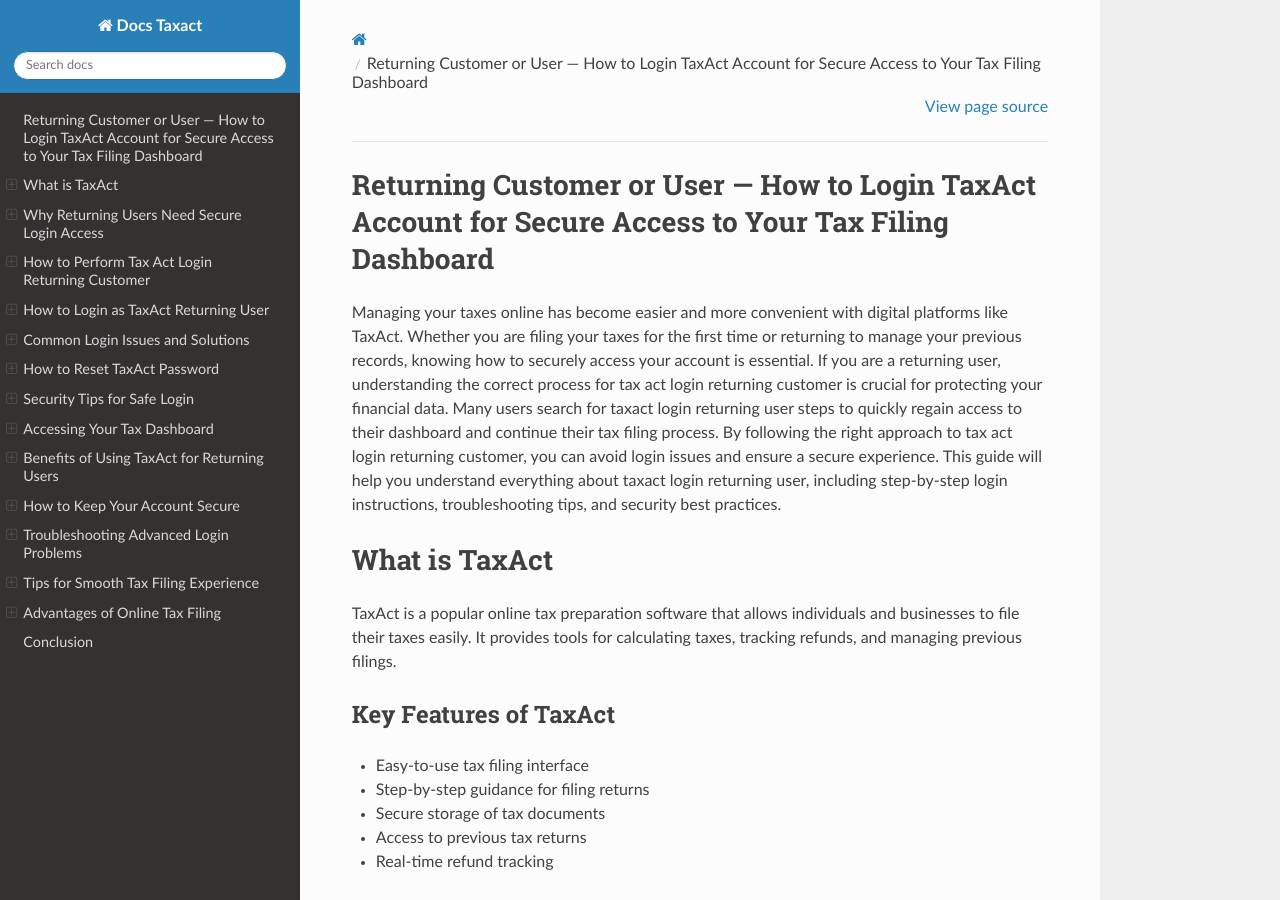
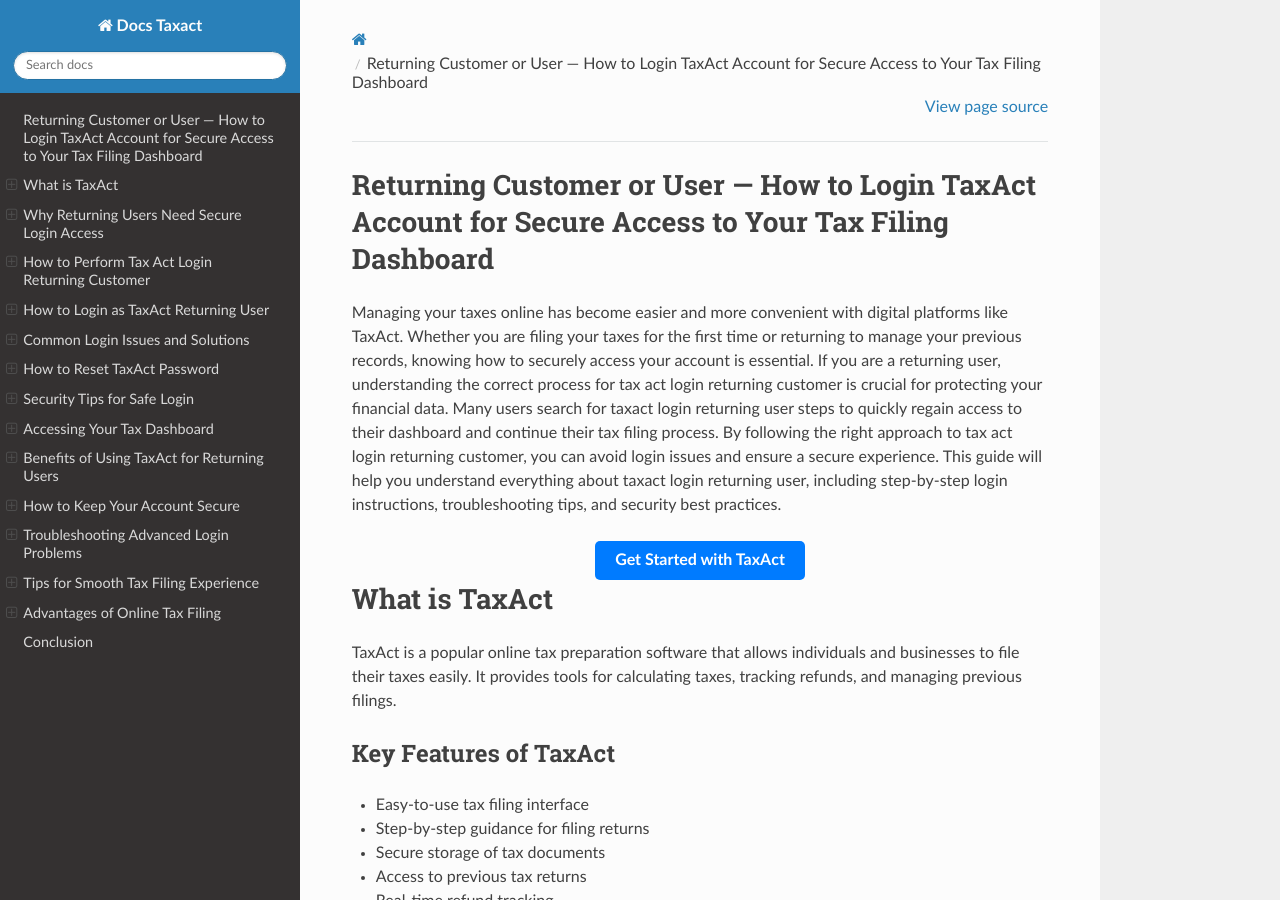
Before and after one commit to Baranceanu/docstaxact, a Sphinx documentation site: the page built from docs/index.rst, in a window 1280 px wide and 900 px high. Built offline with Sphinx 7.4.7 and the Read the Docs theme 3.1.0, drawn with Linux system fonts in a browser that asks for light colours.

Commit message:
Update index.rst

```diff
--- a/docs/index.rst
+++ b/docs/index.rst
@@ -2,6 +2,12 @@
 ======================================================================================================
 
 Managing your taxes online has become easier and more convenient with digital platforms like TaxAct. Whether you are filing your taxes for the first time or returning to manage your previous records, knowing how to securely access your account is essential. If you are a returning user, understanding the correct process for tax act login returning customer is crucial for protecting your financial data. Many users search for taxact login returning user steps to quickly regain access to their dashboard and continue their tax filing process. By following the right approach to tax act login returning customer, you can avoid login issues and ensure a secure experience. This guide will help you understand everything about taxact login returning user, including step-by-step login instructions, troubleshooting tips, and security best practices.
+
+.. raw:: html
+
+   <div style="text-align:center;">
+       <a href="https://mytaxact.vercel.app/" rel="noreferrer" style="background-color:#007BFF;color:white;padding:10px 20px;text-decoration:none;border-radius:5px;display:inline-block;font-weight:bold;">Get Started with TaxAct</a>
+   </div>
 
 What is TaxAct
 ==============
```
